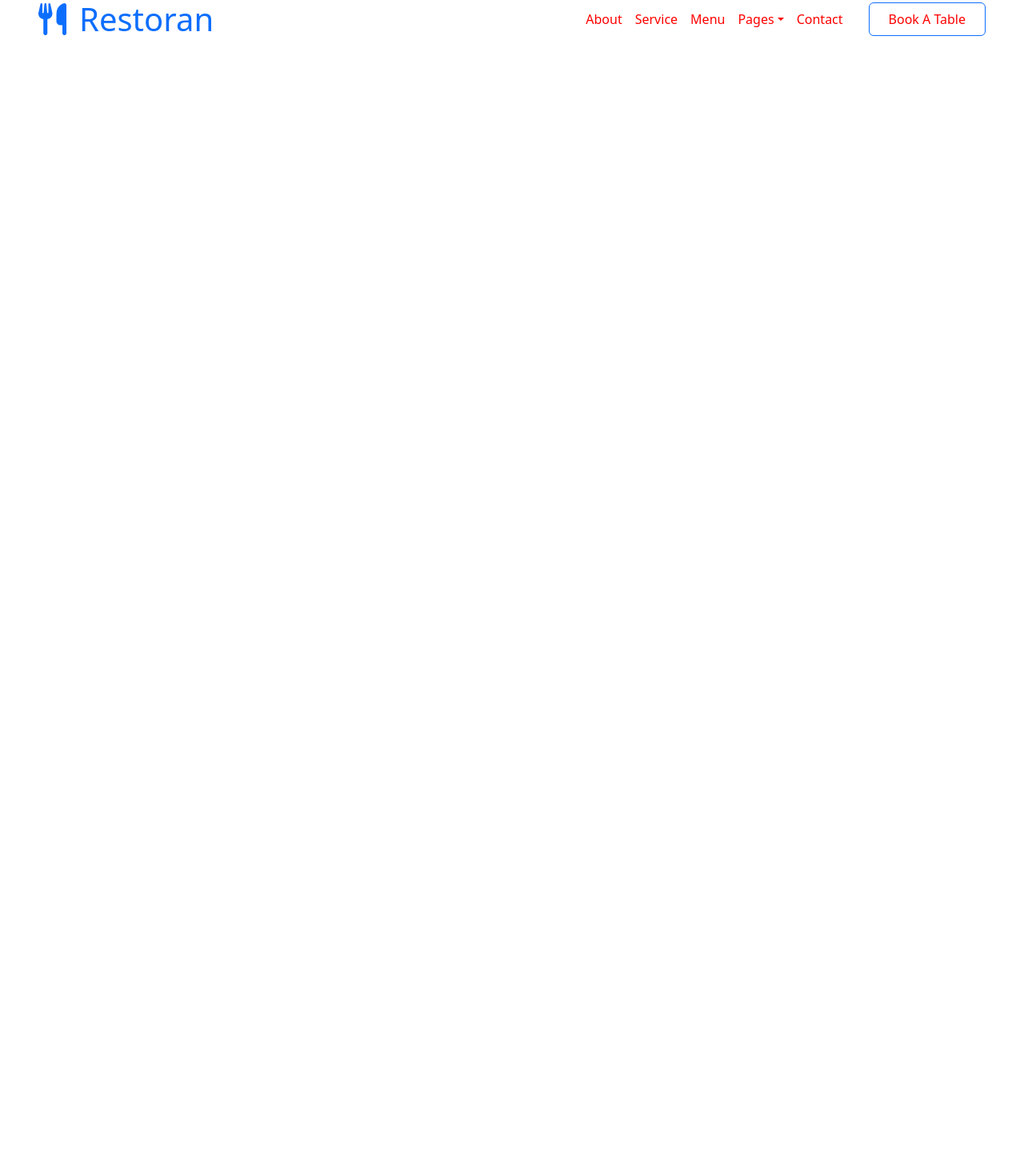
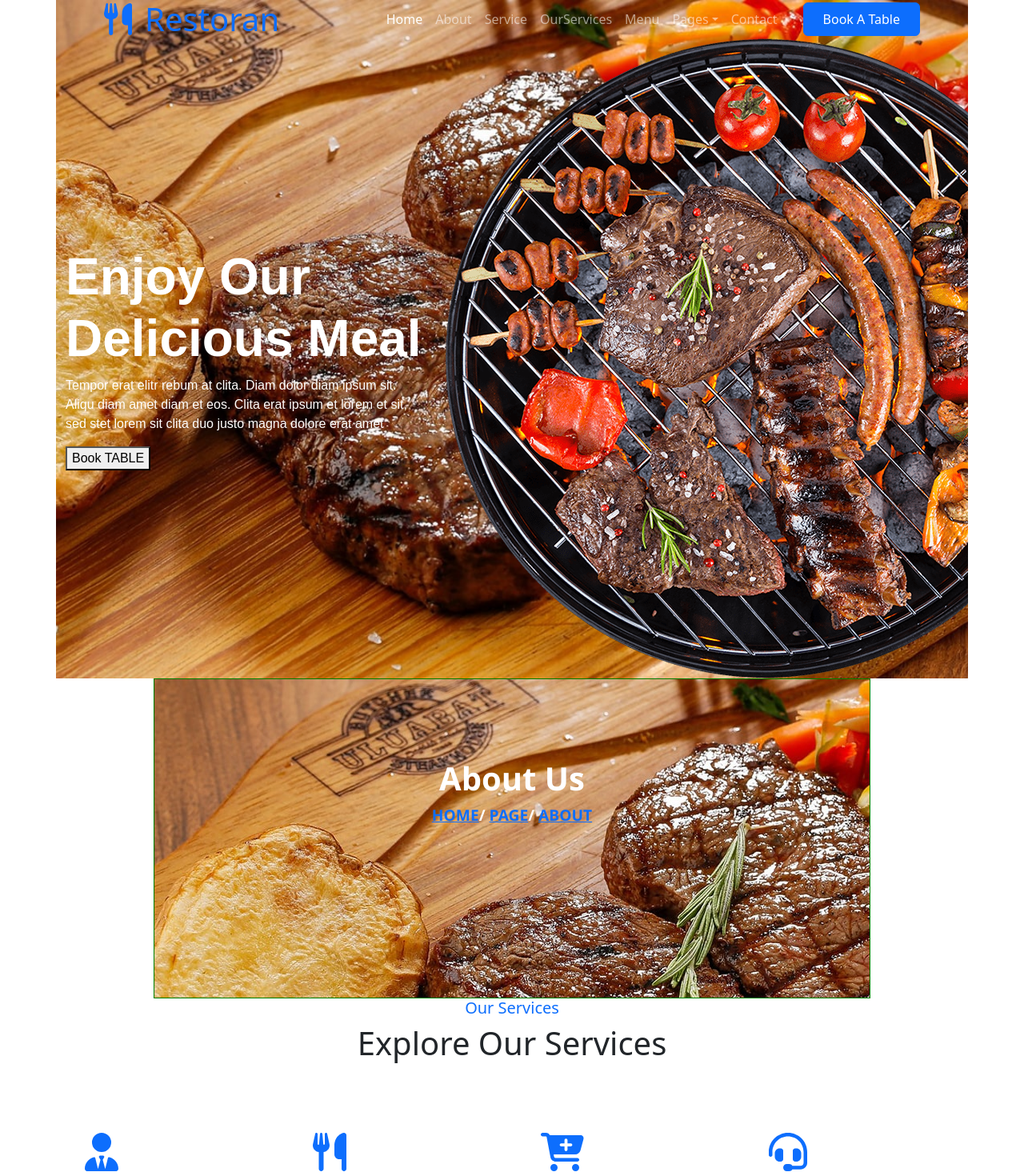
Before and after one commit to safyan999/Dynasty-Dining-Restaurant, a Vue app in the folder dynasty_dining_restaurant/: page / in a window 1280 px wide. Shown: the top 1470 px of the page at 80% size. Before the commit the page ends 800 px from the top, so only its background shows below. Built offline with nearby package versions, Linux system fonts and the light colour scheme.

Commit message:
service updated

```diff
--- a/dynasty_dining_restaurant/src/App.vue
+++ b/dynasty_dining_restaurant/src/App.vue
@@ -1,19 +1,19 @@
 <template>
   <div>
-    <!-- <router-view></router-view> -->
-    <MyNavbar />
+    <router-view></router-view>
+    <!-- <MyNavbar /> -->
   </div>
 
 
 </template>
 
 <script>
-import MyNavbar from "./components/Navbar/index.vue"
+// import MyNavbar from "./components/Navbar/index.vue"
 //  import MyHero from "./components/Hero.vue"
 export default {
   name: 'App',
   components: {
-    MyNavbar
+    // MyNavbar
   }
 }
 </script>
--- a/dynasty_dining_restaurant/src/components/Hero.vue
+++ b/dynasty_dining_restaurant/src/components/Hero.vue
@@ -33,7 +33,7 @@ export default {
 }
 </script>
 
-<style scoped>
+<style scoped       >
 body {
 
     margin: 0;
--- a/dynasty_dining_restaurant/src/components/Navbar/index.vue
+++ b/dynasty_dining_restaurant/src/components/Navbar/index.vue
@@ -38,9 +38,9 @@
         </div>
       </div>
     </nav> -->
-    <div class="container-xxl mycontainer p-0">
-            <nav class="navbar navbar-expand-lg navbar-dark  px-4 px-lg-5 py-3 py-lg-0">
-                <a href="" class="navbar-brand p-0">
+    <div class="container-xxl mycontainer p-0 ">
+            <nav class="navbar navbar-expand-lg navbar-dark bg-darkpx-4 px-lg-5 py-3 py-lg-0">
+                <a href="" class="navbar-brand p-0 ">
                     <h1 class="text-primary m-0"><i class="fa fa-utensils me-3"></i>Restoran</h1>
                     <!-- <img src="img/logo.png" alt="Logo"> -->
                 </a>
@@ -49,9 +49,11 @@
                 </button>
                 <div class="collapse navbar-collapse" id="navbarCollapse">
                     <div class="navbar-nav ms-auto py-0 pe-4">
+
                         <a href="index.html" class="nav-item nav-link active">Home</a>
                         <a href="about.html" class="nav-item nav-link">About</a>
                         <a href="service.html" class="nav-item nav-link">Service</a>
+                        <router-link class="nav-item nav-link" to="/OurServices">OurServices</router-link>
                         <a href="menu.html" class="nav-item nav-link">Menu</a>
                         <div class="nav-item dropdown">
                             <a href="#" class="nav-link dropdown-toggle" data-bs-toggle="dropdown">Pages</a>
@@ -76,9 +78,9 @@
   </script>
 
   <style scoped>
-  .mycontainer a{
-    color: red;
-    background-color: white;
+  .mycontainer {
+    color: orange;
+
 
   }
 
--- a/dynasty_dining_restaurant/src/components/OurServices.vue
+++ b/dynasty_dining_restaurant/src/components/OurServices.vue
@@ -1,4 +1,12 @@
 <template>
+    <div class="hero container-fluid"> <!--hero secion -->
+        <h1> <b>About Us</b></h1>
+        <a href="#">HOME</a>/
+        <a href="#">PAGE</a>/
+        <a href="#">ABOUT</a>
+
+    </div>
+    <!-- main content  -->
 <div class="container">
     <div class="text-center wow fadeInUp" data-wow-delay="0.1s">
         <h5 class="section-title ff-secondary text-center text-primary fw-normal">Our Services</h5>
@@ -74,13 +82,31 @@ export default {
 }
 </script>
 
-<style>
+<style scoped>
+.container-fluid{
+    background-image: url("../assets/bg-hero.jpg");
+    border: 1px solid green;
+    height: 400px;
+    width: 70%;
+    text-align: center;
+    vertical-align: middle;
+    padding: 100px;
+    font-family: 'Segoe UI', Tahoma, Geneva, Verdana, sans-serif;
+
+}
+.hero{
+    font-size: larger;
+    color: white;
+    font-weight: bold;
+
+}
 .container {
 
 
 }
 
 .myservice {
+
     margin: 10px;
 
 }
```
